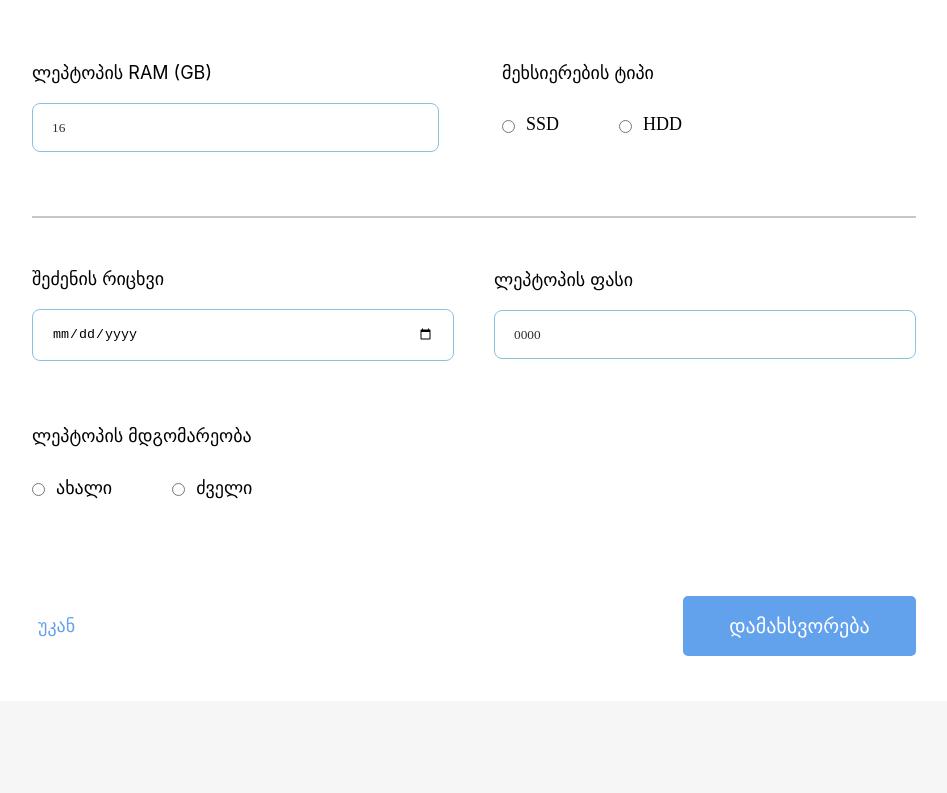
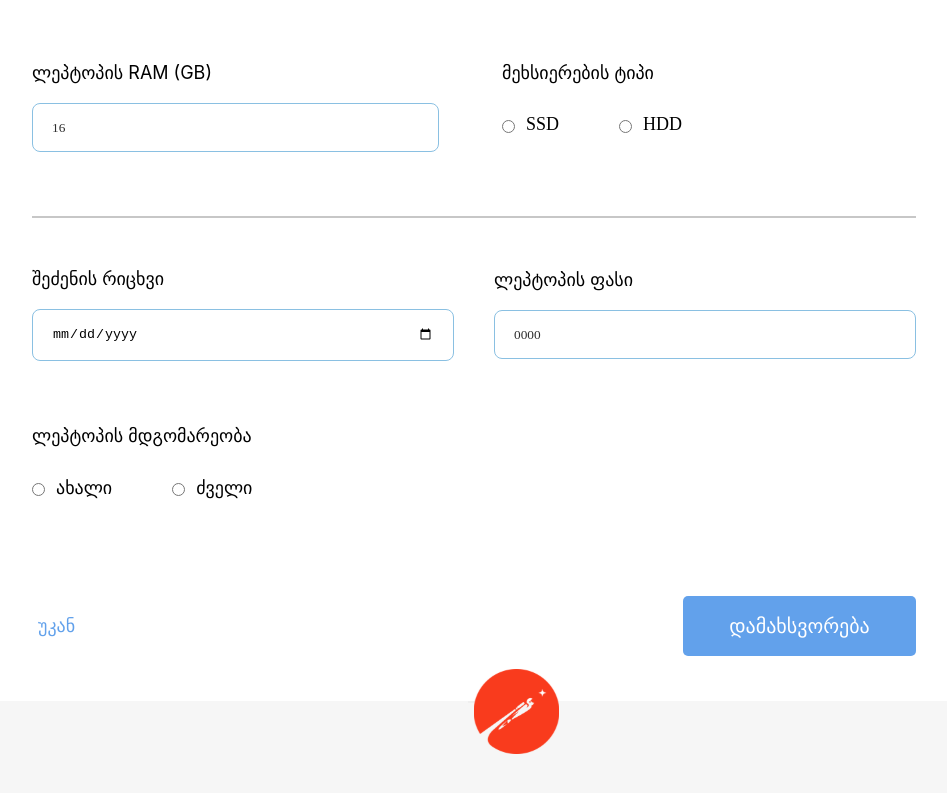
Before and after one commit to AnukaChitishvili/Redberry-assignment, a React (Create React App) app in the folder my-app/: page /laptops in a window 1280 px wide. Shown: the part 1088-1881 px from the top of the page, without its empty margins (182-1129 px from the left). Built offline with nearby package versions, Linux system fonts and the light colour scheme; no server answers.

Commit message:
fix: typo

```diff
--- a/my-app/src/pages/employee-form/EmployeeFormPage.jsx
+++ b/my-app/src/pages/employee-form/EmployeeFormPage.jsx
@@ -18,7 +18,7 @@ import Input from "../../components/input/Input";
 import SelectInput from "../../components/select-input/SelectInput";
 import Button from "../../components/button/Button";
 import BackwardButton from "../../components/backward-button/BackwardButton";
-// import EclipseLogo from "../../components/eclipse-logo/EcliplseLogo";
+import EclipseLogo from "../../components/elcipse-logo/EclipseLogo";
 
 const validationSchema = Yup.object({
   name: Yup.string()
@@ -158,7 +158,7 @@ const EmployeeInfo = () => {
           </ButtonWrapper>
         </FormWrapper>
       </FormContainer>
-      {/* <EclipseLogo onClick={navigateToHomepage} /> */}
+      <EclipseLogo onClick={navigateToHomepage} />
     </Container>
   );
 };
--- a/my-app/src/pages/laptop-form/LaptopFormPage.jsx
+++ b/my-app/src/pages/laptop-form/LaptopFormPage.jsx
@@ -26,7 +26,7 @@ import FormTitle from "../../components/form-title/FormTitle";
 import Button from "../../components/button/Button";
 import Input from "../../components/input/Input";
 import SelectInput from "../../components/select-input/SelectInput";
-// import EclipseLogo from "../../components/eclipse-logo/EcliplseLogo";
+import EclipseLogo from "../../components/elcipse-logo/EclipseLogo";
 import PopUp from "../../components/pop-up/PopUp";
 import RadioInput from "../../components/radio-input/RadioInput";
 
@@ -252,7 +252,7 @@ const LaptopFormPage = () => {
         </ButtonContainer>
       </FormContainer>
       {openPopUp && <PopUp closePopUp={togglePopUp} />}
-      {/* <EclipseLogo /> */}
+      <EclipseLogo />
     </Container>
   );
 };
```
